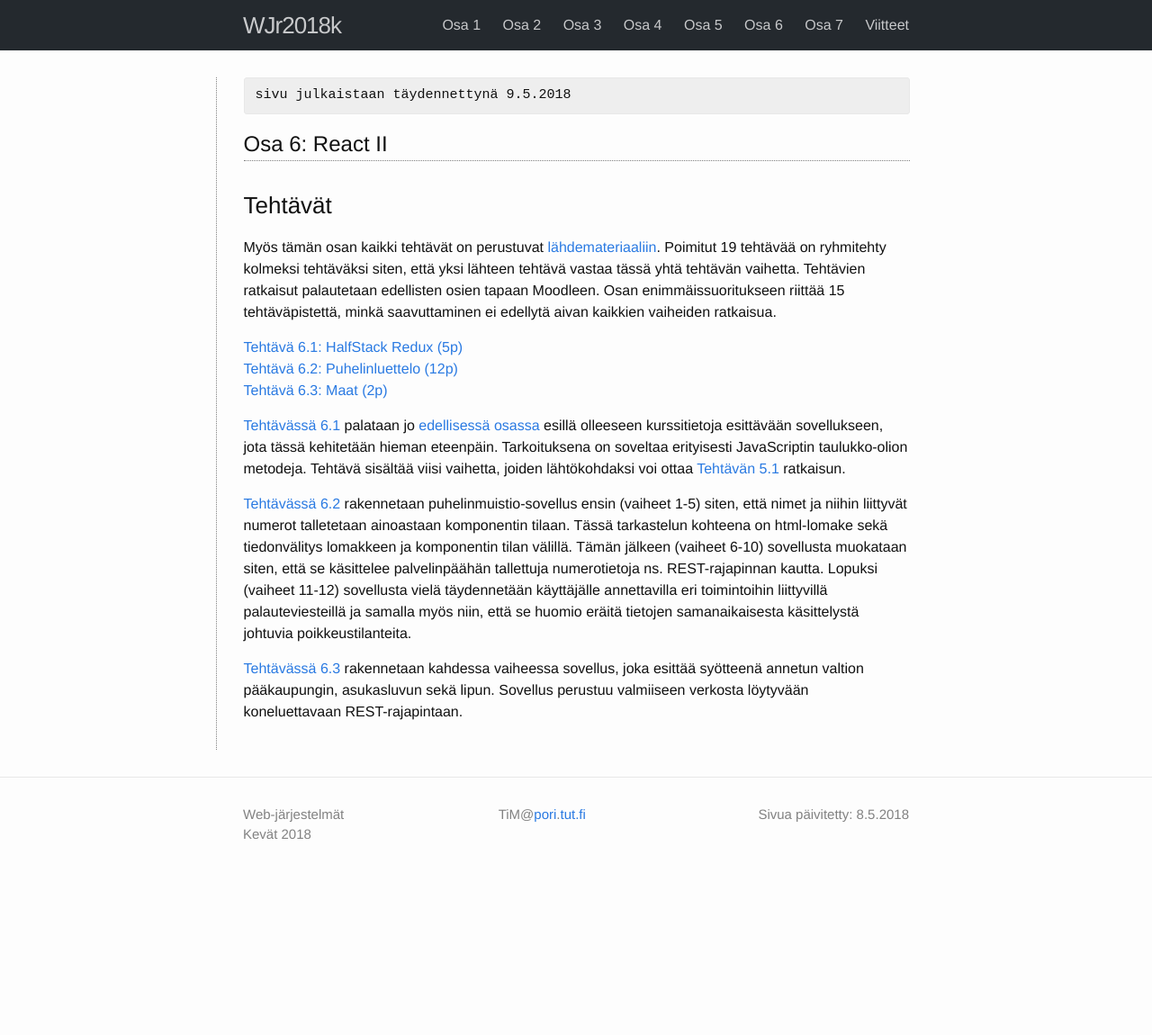
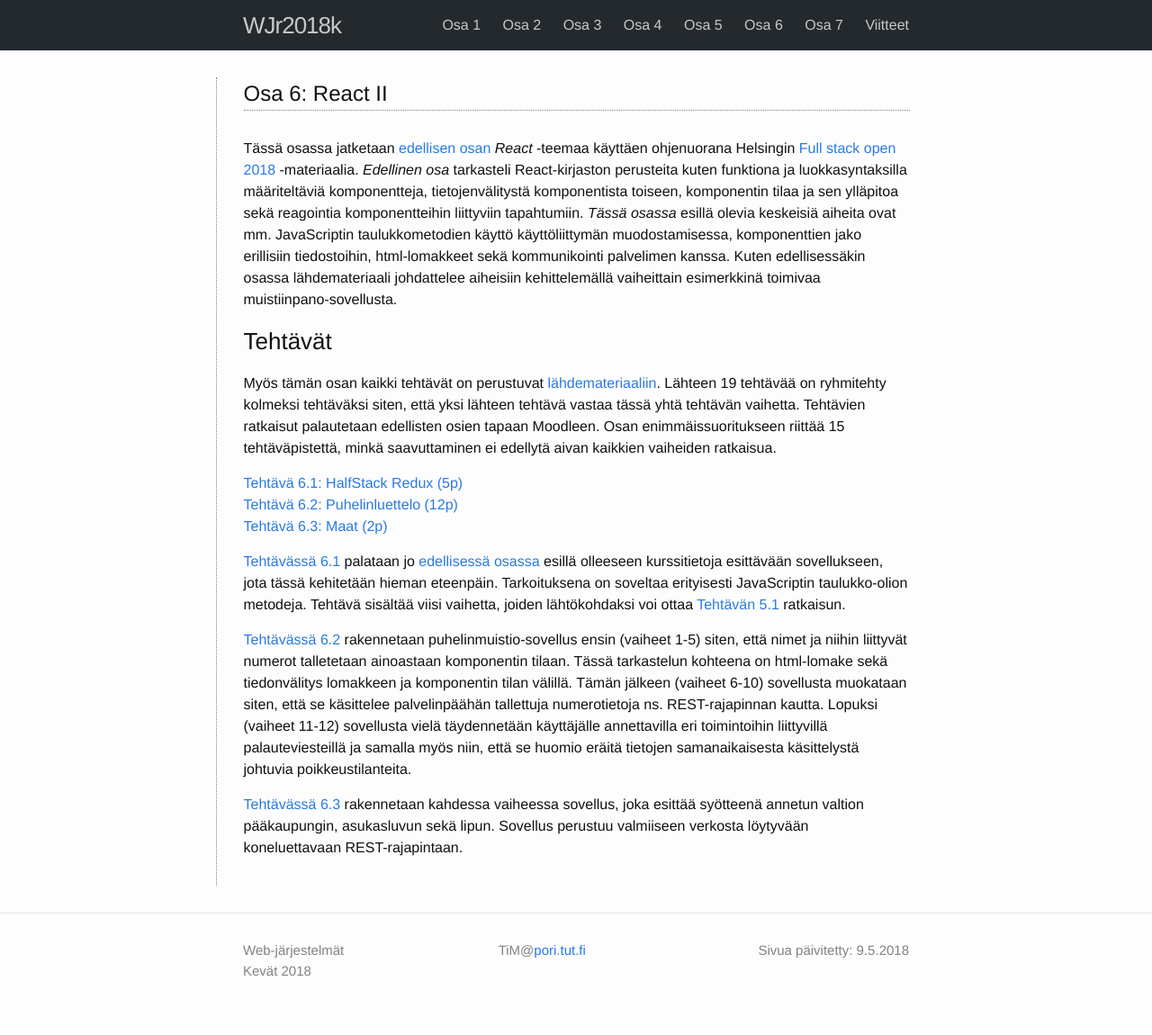
Before and after one commit to timedu/wjr2018k, a Jekyll site: the page built from docs/_osa6/index.md, in a window 1280 px wide. Shown: the whole page at 90% size. Built offline with Jekyll 4.4.1, drawn with Linux system fonts in a browser that asks for light colours; before the commit the page ends 999 px from its top, so only the background shows below that.

Commit message:
part 6 intro

```diff
--- a/docs/_osa6/index.md
+++ b/docs/_osa6/index.md
@@ -1,16 +1,16 @@
 ---
 layout: collection_index
 permalink: /:collection/index.html
-kesken: 1
-modified_at: 8.5.2018
-julkaisu: täydennettynä 9.5.2018
+modified_at: 9.5.2018
 ---
 
+Tässä osassa jatketaan [edellisen osan](../osa5) *React* -teemaa käyttäen ohjenuorana Helsingin [Full stack open 2018](https://fullstackopen.github.io/osa2/) -materiaalia. *Edellinen osa* tarkasteli React-kirjaston perusteita kuten funktiona ja luokkasyntaksilla määriteltäviä komponentteja, tietojenvälitystä komponentista toiseen, komponentin tilaa ja sen ylläpitoa sekä reagointia komponentteihin liittyviin tapahtumiin. *Tässä osassa* esillä olevia keskeisiä aiheita ovat mm.
+JavaScriptin taulukkometodien käyttö käyttöliittymän muodostamisessa, komponenttien jako erillisiin tiedostoihin, html-lomakkeet sekä kommunikointi palvelimen kanssa. Kuten edellisessäkin osassa lähdemateriaali johdattelee aiheisiin kehittelemällä vaiheittain esimerkkinä toimivaa muistiinpano-sovellusta.
 
 
 ### Tehtävät
 
-Myös tämän osan kaikki tehtävät on perustuvat [lähdemateriaaliin](https://fullstackopen.github.io/tehtävät/#osa-2). Poimitut 19 tehtävää on ryhmitehty kolmeksi tehtäväksi siten, että yksi lähteen tehtävä vastaa tässä yhtä tehtävän vaihetta. Tehtävien ratkaisut palautetaan edellisten osien tapaan Moodleen. Osan enimmäissuoritukseen riittää 15 tehtäväpistettä, minkä saavuttaminen ei edellytä aivan kaikkien vaiheiden ratkaisua.
+Myös tämän osan kaikki tehtävät on perustuvat [lähdemateriaaliin](https://fullstackopen.github.io/tehtävät/#osa-2). Lähteen 19 tehtävää on ryhmitehty kolmeksi tehtäväksi siten, että yksi lähteen tehtävä vastaa tässä yhtä tehtävän vaihetta. Tehtävien ratkaisut palautetaan edellisten osien tapaan Moodleen. Osan enimmäissuoritukseen riittää 15 tehtäväpistettä, minkä saavuttaminen ei edellytä aivan kaikkien vaiheiden ratkaisua.
 
 {% include exercises_list.md %}
 
```
